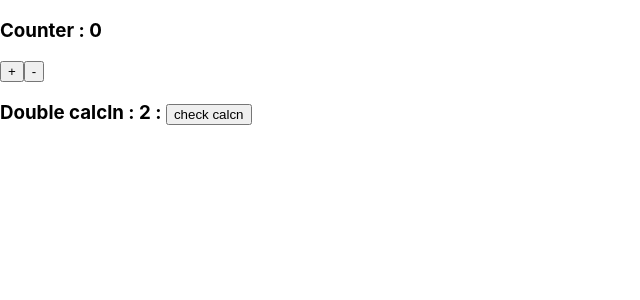
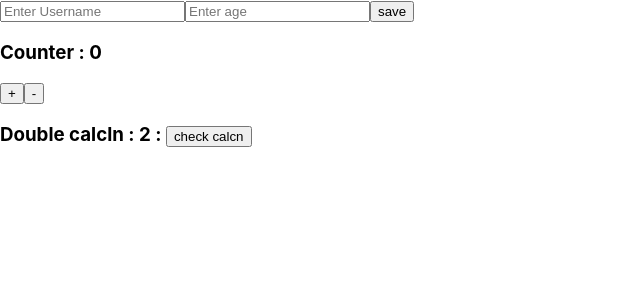
Before and after one commit to ronak-d/Practise, a React (Create React App) app in the folder learning/: page / in a window 1280 px wide. Shown: the top 300 px of the page, without its empty margins (0-640 px from the left). Built offline with nearby package versions, Linux system fonts and the light colour scheme.

Commit message:
Synthetic Event + useRef

```diff
--- a/learning/src/App.js
+++ b/learning/src/App.js
@@ -23,7 +23,7 @@ function App() {
       {/* <Example/> */}
       {/* <Use/> */}
       {/* <Todo/> */}
-      {/* <Form/> */}
+      <Form/>
       <ShowRefUses/>
     </div>
   );
```
